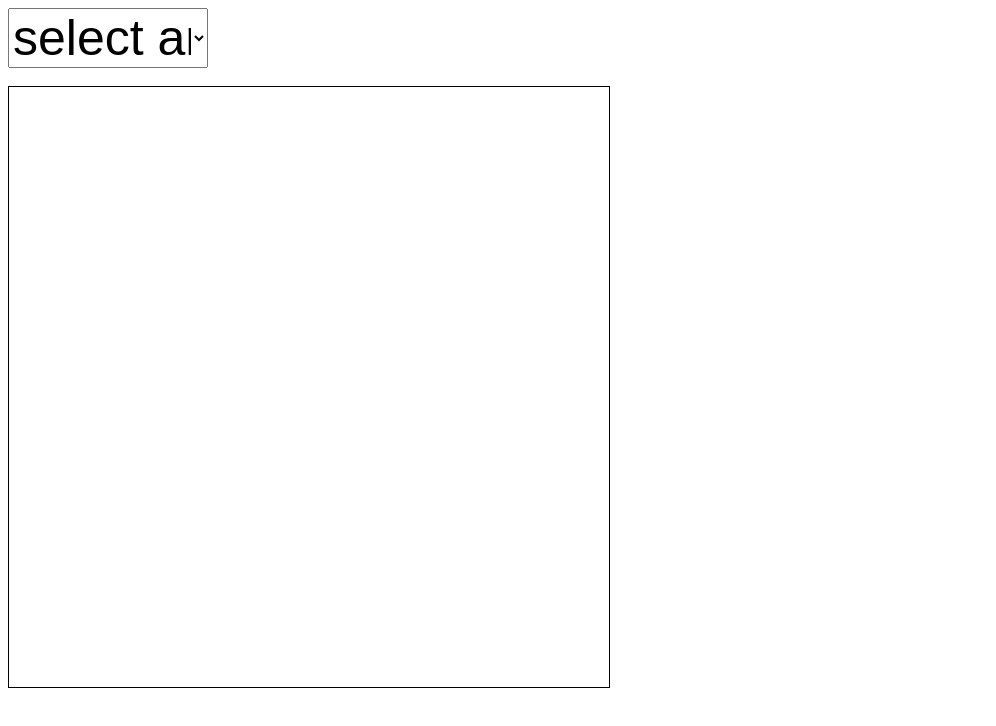
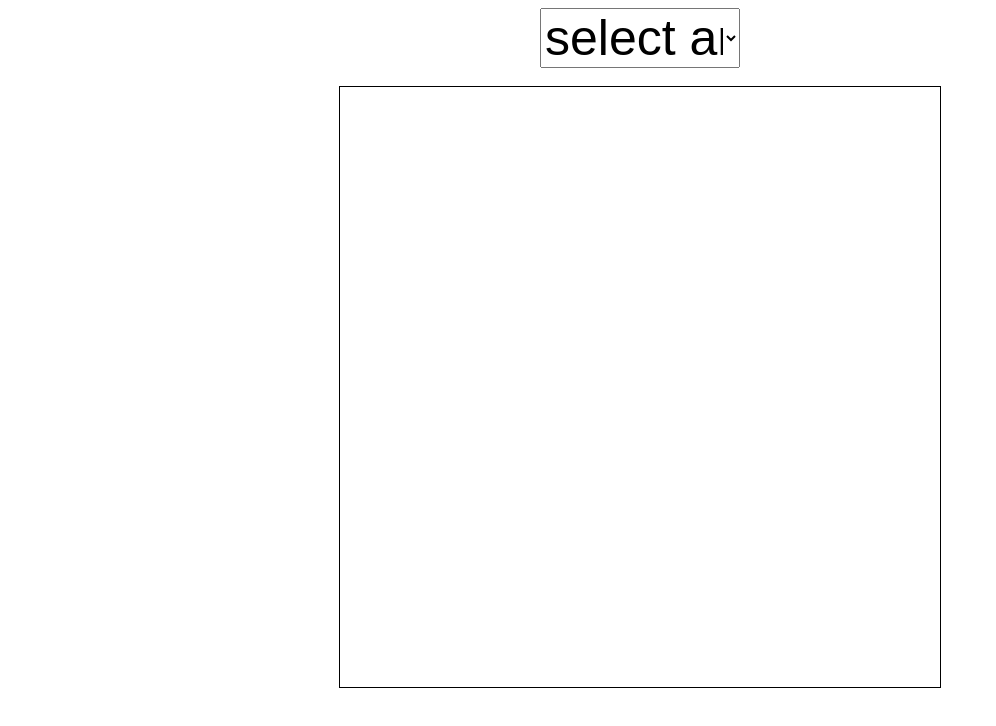
Before and after one commit to iremozdemr/dog-game, a plain HTML site: page index.html in a window 1280 px wide. Shown: the whole page, without its empty margins (0-996 px from the left). Drawn offline with Linux system fonts and the light colour scheme.

Commit message:
added README.md

```diff
--- a/index.html
+++ b/index.html
@@ -23,7 +23,7 @@
         </select>
     </div>
     <br/>
-    <canvas id="canvas1"></canvas>
+    <canvas id="mycanvas"></canvas>
     <script src="script.js"></script>
 </body>
 </html>
--- a/script.js
+++ b/script.js
@@ -1,4 +1,4 @@
-const canvas = document.getElementById("canvas1");
+const canvas = document.getElementById("mycanvas");
 const ctx = canvas.getContext("2d");
 
 canvas.width = 600;
--- a/style.css
+++ b/style.css
@@ -1,7 +1,20 @@
 select{
     width: 200px;
     font-size: 50px;
+    margin: 0 auto;
+    display: block;
 }
-#canvas1{
+
+#mycanvas{
     border: 1px solid #000000;
+    padding-left: 0;
+    padding-right: 0;
+    margin-left: auto;
+    margin-right: auto;
+    display: block;
 }
+
+.selectbox{
+    margin: 0 auto;
+    display: block;
+}
```
Also changed, not shown: 1 other file.
